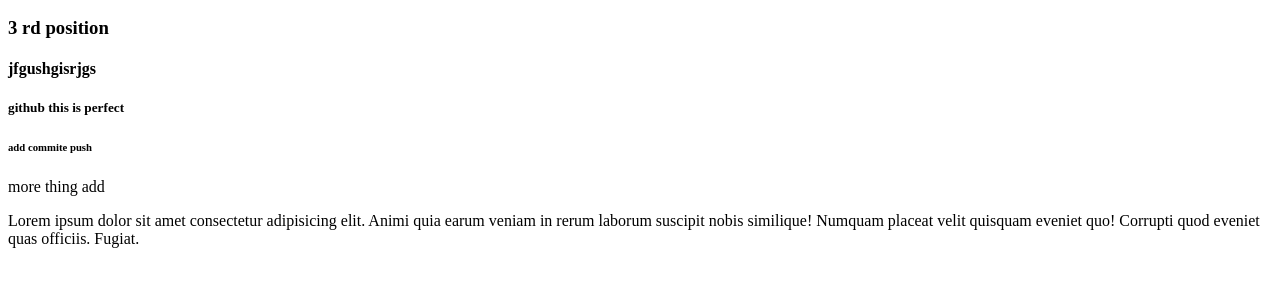
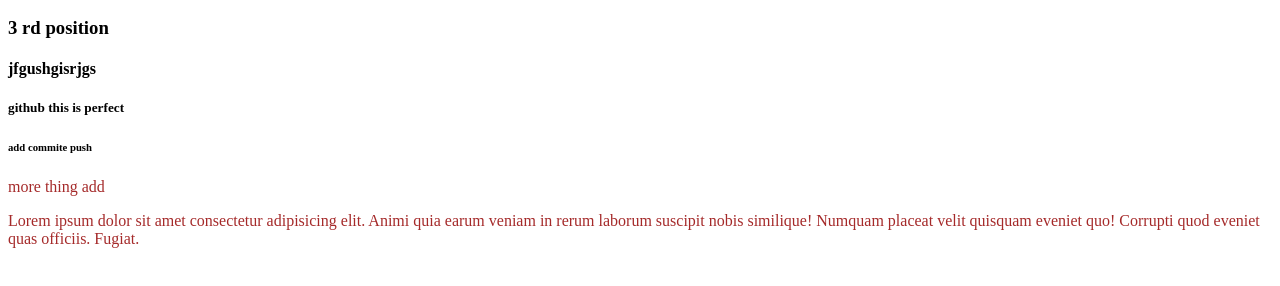
Before and after one commit to rabby005/My-second-repo, a plain HTML site: page index.html in a window 1280 px wide. Shown: the part 110-396 px from the top of the page. Drawn offline with Linux system fonts and the light colour scheme.

Commit message:
my change code

```diff
--- a/index.html
+++ b/index.html
@@ -4,6 +4,7 @@
     <meta charset="UTF-8">
     <meta name="viewport" content="width=device-width, initial-scale=1.0">
     <title>Document second repo</title>
+    <link rel="stylesheet" href="/style.css">
 </head>
 <body>
     <h1>dkfdjf</h1>
--- /dev/null
+++ b/style.css
@@ -0,0 +1,3 @@
+p{
+    color: brown;
+}
```
